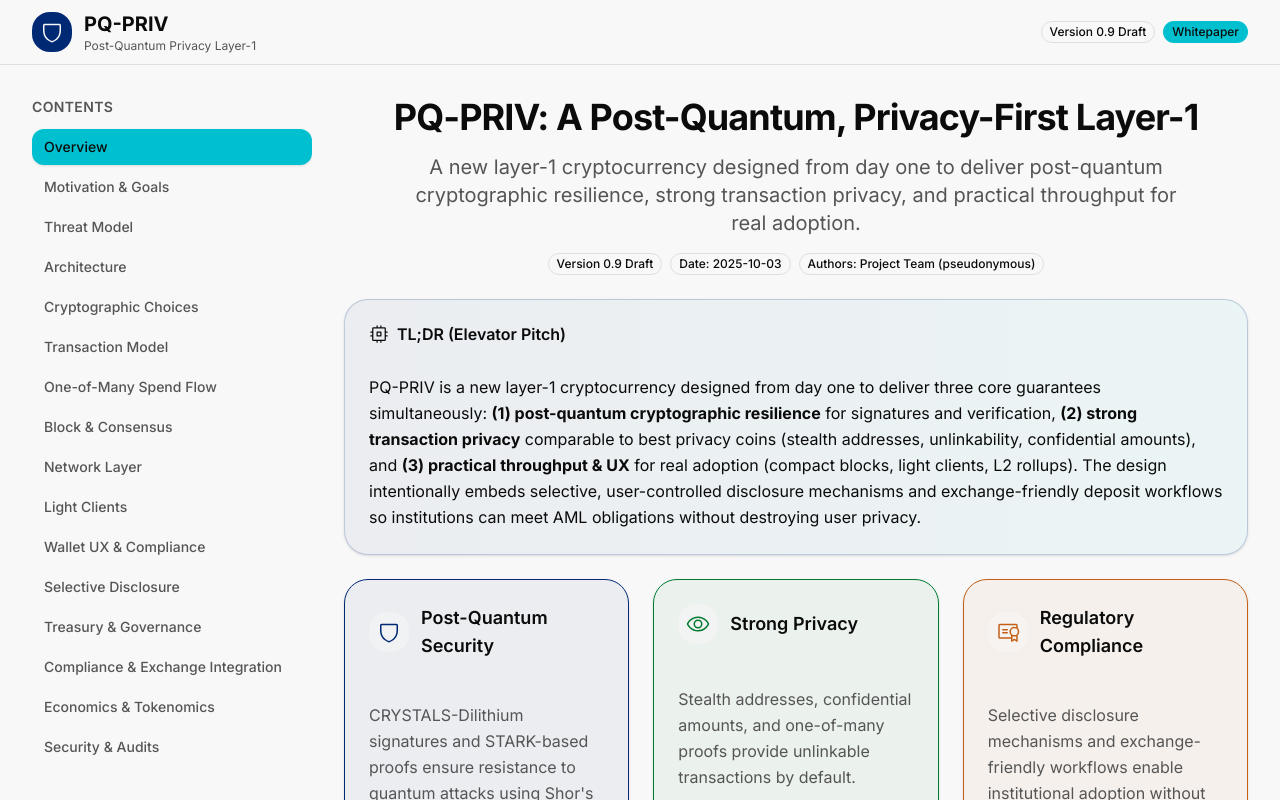
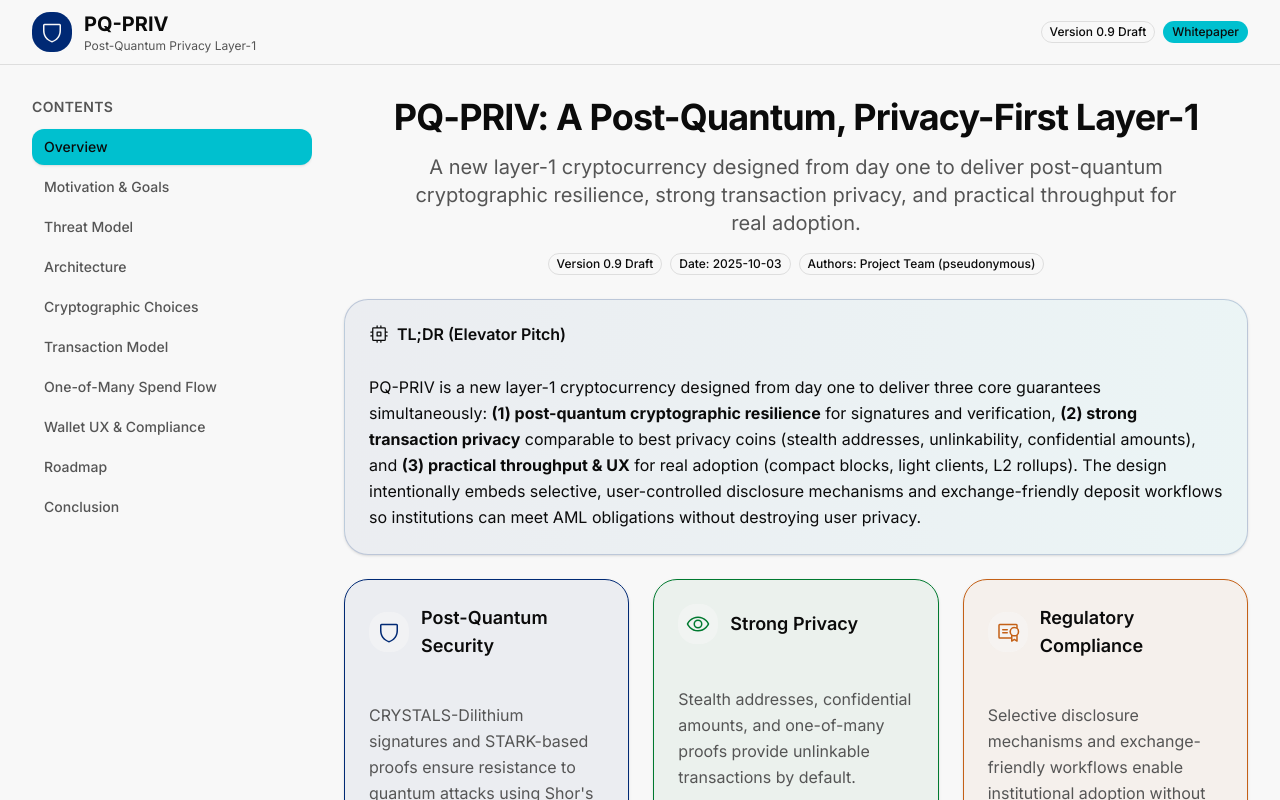
Before and after one commit to o0SilentStorm0o/post-quantum-privacy, a React (Vite) app: page / in a window 1280 px wide. Shown: the top 800 px of the page. Built offline with nearby package versions, Linux system fonts and the light colour scheme.

Commit message:
Generated by Spark: Pokud na stránce kliknu na nějaký výběr v Contents, tak se nic nestane, oprav to. Mouse hover funguje, ale při kliku se nic neděje.

```diff
--- a/src/App.tsx
+++ b/src/App.tsx
@@ -15,16 +15,9 @@ const sections = [
   { id: "cryptography", title: "Cryptographic Choices", level: 1 },
   { id: "transaction-model", title: "Transaction Model", level: 1 },
   { id: "spend-flow", title: "One-of-Many Spend Flow", level: 1 },
-  { id: "consensus", title: "Block & Consensus", level: 1 },
-  { id: "network", title: "Network Layer", level: 1 },
-  { id: "light-clients", title: "Light Clients", level: 1 },
   { id: "wallet-ux", title: "Wallet UX & Compliance", level: 1 },
-  { id: "disclosure", title: "Selective Disclosure", level: 1 },
-  { id: "governance", title: "Treasury & Governance", level: 1 },
-  { id: "compliance", title: "Compliance & Exchange Integration", level: 1 },
-  { id: "economics", title: "Economics & Tokenomics", level: 1 },
-  { id: "security", title: "Security & Audits", level: 1 },
   { id: "roadmap", title: "Roadmap", level: 1 },
+  { id: "conclusion", title: "Conclusion", level: 1 },
 ]
 
 const transactionExample = `TX {
@@ -142,7 +135,7 @@ function App() {
 
             <Separator />
 
-            <TechnicalSection title="1. Motivation & Goals" defaultOpen={true}>
+            <TechnicalSection title="1. Motivation & Goals" defaultOpen={true} id="motivation">
               <div className="space-y-4">
                 <h3 className="text-lg font-semibold text-destructive">Problem</h3>
                 <p>
@@ -165,7 +158,7 @@ function App() {
               </div>
             </TechnicalSection>
 
-            <TechnicalSection title="2. Threat Model">
+            <TechnicalSection title="2. Threat Model" id="threat-model">
               <div className="space-y-4">
                 <h3 className="text-lg font-semibold">Adversaries Considered</h3>
                 <div className="grid grid-cols-1 md:grid-cols-2 gap-4">
@@ -230,7 +223,7 @@ function App() {
               </div>
             </TechnicalSection>
 
-            <TechnicalSection title="3. High-level Architecture">
+            <TechnicalSection title="3. High-level Architecture" id="architecture">
               <div className="space-y-4">
                 <ul className="space-y-3">
                   <li><strong>Layer-1 UTXO model</strong> with privacy default (stealth outputs + confidential amounts)</li>
@@ -250,7 +243,7 @@ function App() {
               </div>
             </TechnicalSection>
 
-            <TechnicalSection title="4. Cryptographic Choices & Rationale">
+            <TechnicalSection title="4. Cryptographic Choices & Rationale" id="cryptography">
               <div className="space-y-6">
                 <div>
                   <h3 className="text-lg font-semibold mb-3">Primary Signature: CRYSTALS-Dilithium</h3>
@@ -296,7 +289,7 @@ function App() {
               </div>
             </TechnicalSection>
 
-            <TechnicalSection title="5. Transaction Model (UTXO, Privacy Features)">
+            <TechnicalSection title="5. Transaction Model (UTXO, Privacy Features)" id="transaction-model">
               <div className="space-y-6">
                 <div>
                   <h3 className="text-lg font-semibold mb-3">Overview</h3>
@@ -362,7 +355,7 @@ function App() {
               </div>
             </TechnicalSection>
 
-            <TechnicalSection title="6. One-of-Many Spend Flow (Plain English)">
+            <TechnicalSection title="6. One-of-Many Spend Flow (Plain English)" id="spend-flow">
               <div className="space-y-4">
                 <p>When a wallet wants to spend a UTXO privately:</p>
                 <ol className="list-decimal list-inside space-y-2 ml-4">
@@ -383,7 +376,7 @@ function App() {
               </div>
             </TechnicalSection>
 
-            <TechnicalSection title="10. Wallet UX & Compliance Modes">
+            <TechnicalSection title="10. Wallet UX & Compliance Modes" id="wallet-ux">
               <div className="space-y-6">
                 <div>
                   <h3 className="text-lg font-semibold mb-3">Default UX</h3>
@@ -414,7 +407,7 @@ function App() {
               </div>
             </TechnicalSection>
 
-            <TechnicalSection title="17. Roadmap & MVP">
+            <TechnicalSection title="17. Roadmap & MVP" id="roadmap">
               <div className="space-y-6">
                 <div className="grid grid-cols-1 md:grid-cols-2 lg:grid-cols-4 gap-4">
                   <Card className="border-primary/20 bg-primary/5">
@@ -473,7 +466,7 @@ function App() {
               </div>
             </TechnicalSection>
 
-            <TechnicalSection title="21. Conclusion">
+            <TechnicalSection title="21. Conclusion" id="conclusion">
               <div className="space-y-4">
                 <p>
                   PQ-PRIV aims to prove that <strong>privacy and legal compliance are not mutually exclusive</strong> and
--- a/src/components/TableOfContents.tsx
+++ b/src/components/TableOfContents.tsx
@@ -11,7 +11,12 @@ export function TableOfContents({ sections }: TableOfContentsProps) {
   const scrollToSection = (id: string) => {
     const element = document.getElementById(id)
     if (element) {
-      element.scrollIntoView({ behavior: 'smooth', block: 'start' })
+      const headerHeight = 80 // Height of sticky header + some padding
+      const elementPosition = element.offsetTop - headerHeight
+      window.scrollTo({
+        top: elementPosition,
+        behavior: 'smooth'
+      })
     }
   }
 
--- a/src/components/TechnicalSection.tsx
+++ b/src/components/TechnicalSection.tsx
@@ -9,9 +9,10 @@ interface TechnicalSectionProps {
   children: React.ReactNode
   defaultOpen?: boolean
   level?: 1 | 2 | 3
+  id?: string
 }
 
-export function TechnicalSection({ title, children, defaultOpen = false, level = 2 }: TechnicalSectionProps) {
+export function TechnicalSection({ title, children, defaultOpen = false, level = 2, id }: TechnicalSectionProps) {
   const [isOpen, setIsOpen] = useState(defaultOpen)
 
   const headingClasses = {
@@ -33,7 +34,7 @@ export function TechnicalSection({ title, children, defaultOpen = false, level =
   }
 
   return (
-    <Collapsible open={isOpen} onOpenChange={setIsOpen} className="space-y-4">
+    <Collapsible open={isOpen} onOpenChange={setIsOpen} className="space-y-4 section-marker" id={id}>
       <CollapsibleTrigger className="group flex items-center justify-between w-full p-4 rounded-lg border border-border hover:bg-muted/50 transition-colors">
         {renderHeading()}
         <CaretDown
```
